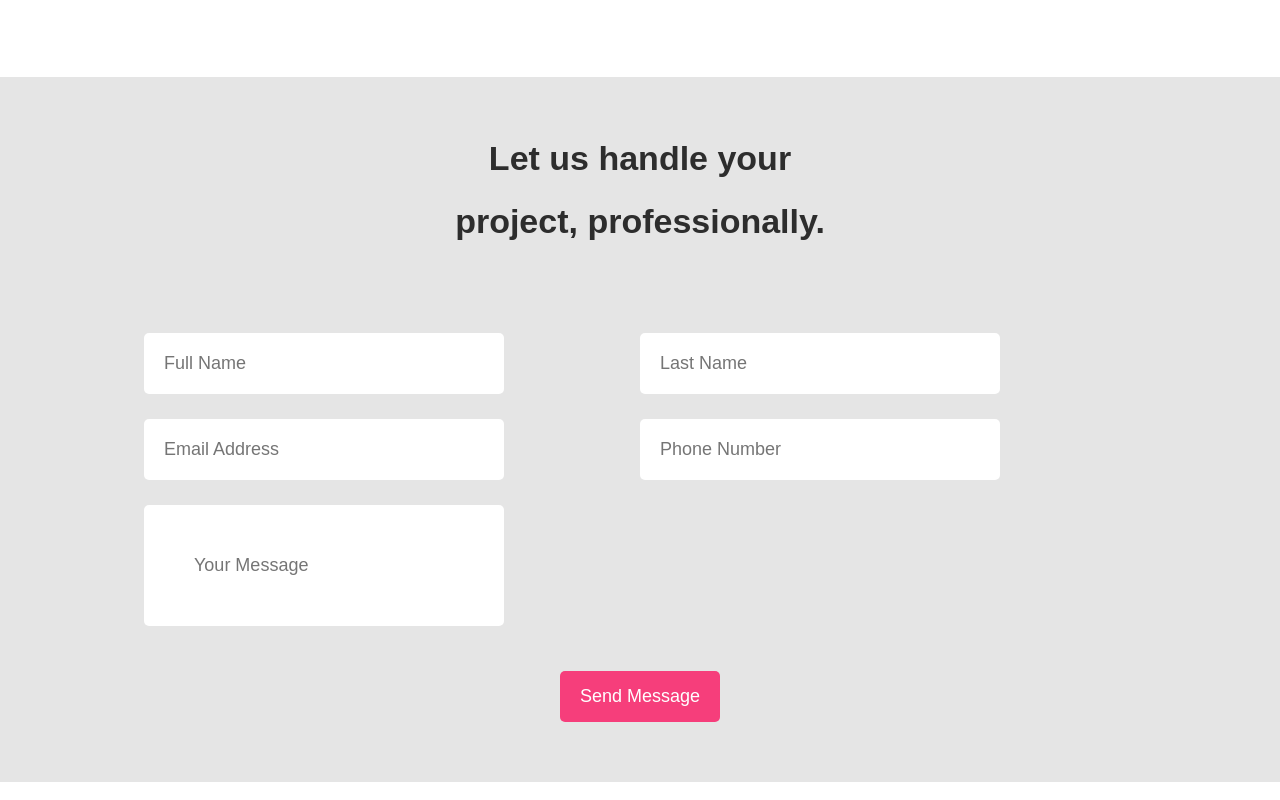
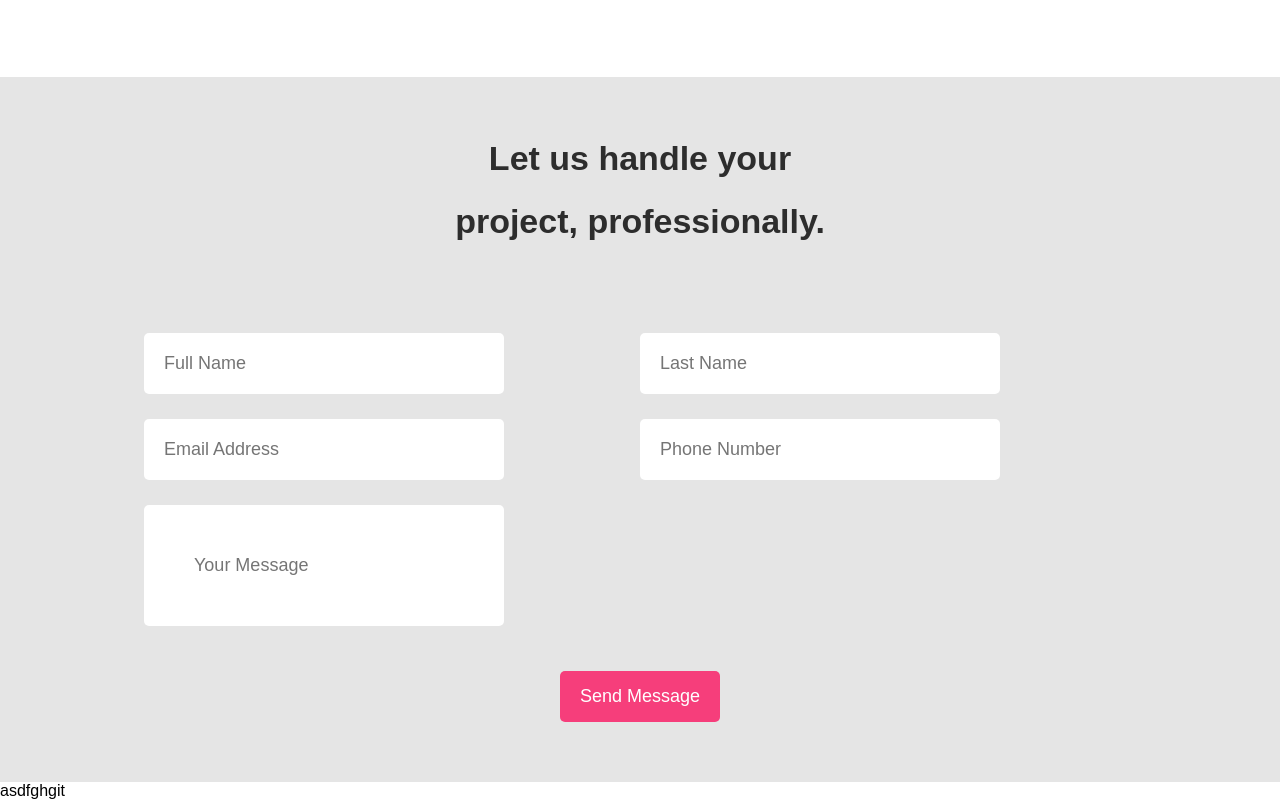
Before and after one commit to asadofficial07/jarin-parlour-html-css, a plain HTML site: page index.html in a window 1280 px wide. Shown: the part 2326-3126 px from the top of the page. Drawn offline with Linux system fonts and the light colour scheme.

Commit message:
added footer

```diff
--- a/index.html
+++ b/index.html
@@ -188,9 +188,10 @@
         </div>
         <button class="service-btn"><a href="">Send Message</a></button>
     </div>
-
    </section>
 
-
+<footer>
+    <p>asdfghgit </p>
+</footer>
 </body>
 </html>
```
